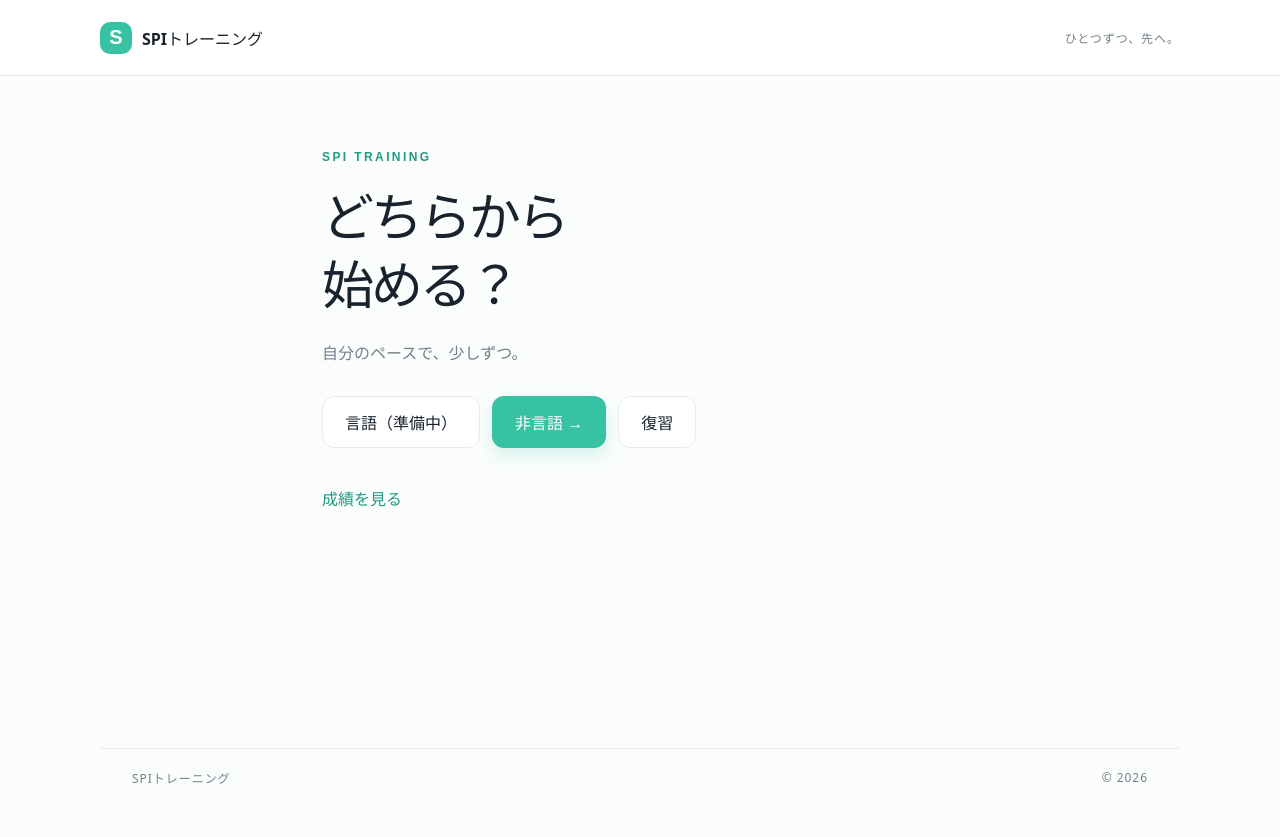
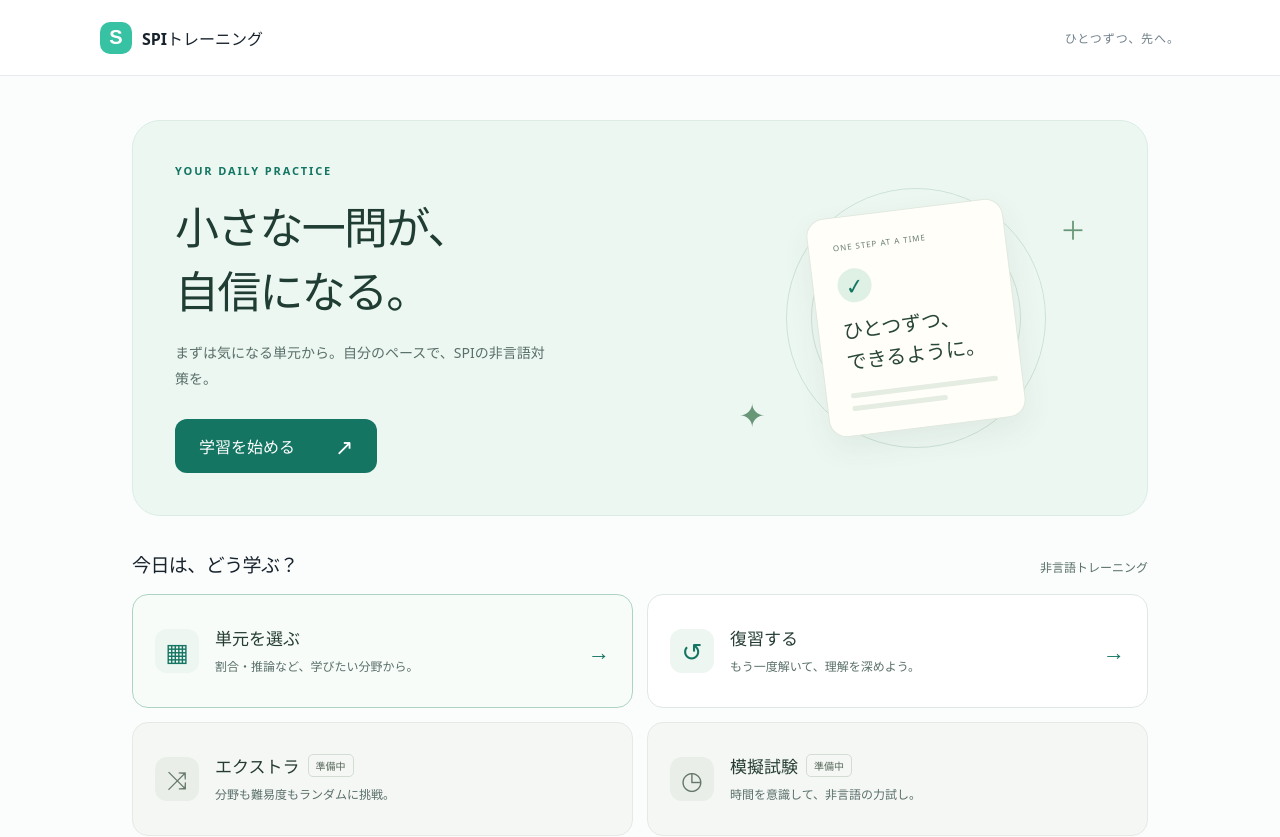
Before and after one commit to cucumber1117/C_App1_spi, a React (Vite) app: page / in a window 1280 px wide. Shown: the top 837 px of the page. Before the commit the page ends 807 px from the top, so only its background shows below. Built offline with nearby package versions, Linux system fonts and the light colour scheme.

Commit message:
ホームUI修正

```diff
--- a/src/App.tsx
+++ b/src/App.tsx
@@ -65,7 +65,12 @@ export default function App() {
     {saveError && <aside className="storage-alert" role="alert"><span>{saveError}</span><button type="button" onClick={() => { try { saveLearning(stateRef.current); setSaveError(null) } catch { /* 警告を維持する */ } }}>保存を再試行</button></aside>}
     {generationError && <aside className="storage-alert" role="alert"><span>{generationError} 回答済みのデータは保持しています。</span><button type="button" onClick={() => retryGeneration.current?.()}>生成を再試行</button><button type="button" onClick={() => setGenerationError(null)}>閉じる</button></aside>}
     <main className="page-container">
-      {state.page === 'home' && <Home started={Object.keys(state.sessions).length > 0} onContinue={continueLearning} onMap={() => commit(s => ({ ...s, page: 'map', track: 'nonverbal' }))} onReview={() => go('review')} onPerformance={() => go('performance')} />}
+      {state.page === 'home' && <Home started={Object.keys(state.sessions).length > 0}
+        onContinue={continueLearning} onMap={() => commit(s => ({ ...s, page: 'map', track: 'nonverbal' }))}
+        onReview={() => go('review')} onPerformance={() => go('performance')}
+        // TODO(各モード担当): 開始画面の接続時にavailableとコールバックを同時に更新する。
+        // 未接続の間はHome側でボタンをdisabledにし、開始処理は呼び出さない。
+        extraAvailable={false} mockAvailable={false} onExtra={() => {}} onMock={() => {}} />}
       {state.page === 'map' && (state.track === 'nonverbal' ? <CategoryMap state={state} onSelectStage={id => start(id, 'practice')} onSeen={onSeen} onHome={() => go('home')} /> : <section className="page-content"><p>言語は準備中です。</p><button type="button" onClick={() => go('home')}>ホームへ戻る</button></section>)}
       {state.page === 'exercise' && session && <StageExercise key={session.id} session={session} inReview={Boolean(state.reviews[session.plan.stageId])} saveError={saveError}
         onSelect={answer => commit(s => selectAnswer(s, answer))} onSubmit={elapsed => commit(s => submitAnswer(s, elapsed))} onAdvance={() => commit(advance)}
--- /dev/null
+++ b/src/pages/home/home.css
@@ -0,0 +1,64 @@
+.home-dashboard { --home-green: #147562; --home-muted: #596f69; padding: 44px 32px 36px; }
+.home-dashboard button { -webkit-tap-highlight-color: transparent; }
+.home-dashboard button:focus-visible { outline: 3px solid #147562; outline-offset: 5px; }
+.home-welcome { display: grid; grid-template-columns: 1.4fr 1fr; align-items: center; gap: 24px; padding: 42px; border: 1px solid #dbece5; border-radius: 28px; background: #edf7f2; overflow: hidden; }
+.home-eyebrow { margin: 0 0 18px; color: var(--home-green); font-size: 11px; font-weight: 700; letter-spacing: .17em; }
+.home-dashboard h1 { margin: 0 0 16px; color: #203d34; font-size: clamp(30px, 4vw, 44px); line-height: 1.45; letter-spacing: -.04em; }
+.home-intro { max-width: 380px; margin: 0 0 26px; color: var(--home-muted); font-size: 14px; line-height: 1.9; }
+.home-start { display: inline-flex; align-items: center; justify-content: space-between; gap: 40px; min-height: 52px; padding: 12px 24px; border: 0; border-radius: 12px; background: var(--home-green); color: white; font-weight: 700; }
+.home-start:hover { background: #105d4e; }
+.home-start > span { font-size: 22px; }
+.home-illustration { position: relative; display: grid; place-items: center; min-width: 0; height: 260px; pointer-events: none; }
+.home-orbit { position: absolute; width: 260px; height: 260px; border: 1px solid #cce2d6; border-radius: 50%; }
+.home-orbit-inner { width: 210px; height: 210px; }
+.home-study-card { position: relative; display: flex; flex-direction: column; align-items: flex-start; width: 198px; padding: 24px; border: 1px solid #e0e9df; border-radius: 18px; background: #fffef9; box-shadow: 0 12px 30px #254c3712; transform: rotate(-7deg); }
+.home-study-kicker { font-size: 8px; letter-spacing: .12em; color: #667b6b; }
+.home-study-check { display: grid; place-items: center; width: 34px; height: 34px; margin: 17px 0 12px; border-radius: 50%; background: #dff0e5; color: var(--home-green); font-size: 22px; }
+.home-study-title { font-size: 20px; font-weight: 700; line-height: 1.55; color: #294735; }
+.home-study-line { width: 100%; height: 5px; margin-top: 16px; border-radius: 10px; background: #e5ece2; }
+.home-study-line-short { width: 65%; margin-top: 8px; }
+.home-spark { position: absolute; color: #689778; }
+.home-spark-one { top: 22px; right: 5%; font-size: 26px; }
+.home-spark-two { bottom: 12px; left: 3%; font-size: 32px; }
+.home-section-heading { display: flex; flex-wrap: wrap; align-items: baseline; justify-content: space-between; gap: 8px; margin: 34px 0 16px; }
+.home-section-heading h2 { margin: 0; font-size: 19px; letter-spacing: -.03em; }
+.home-section-heading > span { color: var(--home-muted); font-size: 12px; }
+.home-menu { display: grid; grid-template-columns: repeat(2, minmax(0, 1fr)); gap: 14px; }
+.home-menu-card { display: flex; align-items: center; gap: 16px; min-height: 114px; padding: 22px; border: 1px solid #dfe8e3; border-radius: 16px; color: #243c32; background: #fff; text-align: left; transition: border-color .15s, background .15s; }
+.home-menu-card-featured { border-color: #add4c3; background: #f7fcf9; }
+.home-menu-card:not(:disabled):hover { border-color: var(--home-green); background: #f0f8f3; }
+.home-menu-icon { display: grid; place-items: center; flex: 0 0 44px; height: 44px; border-radius: 12px; background: #edf6f0; color: var(--home-green); font-size: 25px; }
+.home-menu-copy { flex: 1; min-width: 0; }
+.home-menu-copy > strong { display: flex; flex-wrap: wrap; align-items: center; gap: 8px; margin-bottom: 7px; font-size: 17px; }
+.home-menu-copy > span { display: block; color: var(--home-muted); font-size: 12px; line-height: 1.7; }
+.home-menu-arrow { flex-shrink: 0; color: var(--home-green); font-size: 22px; }
+.home-menu-card:disabled { cursor: not-allowed; background: #f5f7f5; border-color: #e5eae5; }
+.home-menu-card:disabled .home-menu-icon { background: #e9eee9; color: #657769; }
+.home-menu-card:disabled .home-menu-arrow { visibility: hidden; }
+.home-status { padding: 3px 7px; border: 1px solid #d3ddd4; border-radius: 5px; color: #58685b; font-size: 10px; font-weight: 500; white-space: nowrap; }
+.home-performance { display: flex; align-items: center; gap: 15px; width: 100%; margin-top: 22px; padding: 20px 22px; border: 1px solid #e4e9e2; border-radius: 16px; color: #344735; background: #f7f8f2; text-align: left; }
+.home-performance:hover { border-color: #9dab92; }
+.home-performance-icon { font-size: 25px; }
+.home-performance > span:nth-child(2) { display: flex; flex-direction: column; gap: 5px; }
+.home-performance strong { font-size: 14px; }
+.home-performance > span:nth-child(2) > span { font-size: 12px; color: var(--home-muted); }
+.home-performance-link { margin-left: auto; color: var(--home-green); font-size: 13px; font-weight: 700; white-space: nowrap; }
+.home-footnote { margin: 24px 0 0; color: var(--home-muted); font-size: 11px; text-align: center; line-height: 1.8; }
+@media (max-width: 700px) {
+  .home-dashboard { padding: 24px 20px 28px; }
+  .home-welcome { grid-template-columns: 1fr; padding: 28px 24px; border-radius: 22px; }
+  .home-illustration { display: none; }
+  .home-dashboard h1 { font-size: clamp(29px, 7.4vw, 40px); }
+  .home-start { width: 100%; }
+  .home-intro { max-width: none; font-size: 13px; }
+  .home-section-heading { margin-top: 28px; }
+  .home-menu { grid-template-columns: 1fr; gap: 12px; }
+  .home-menu-card { min-height: 102px; padding: 18px; gap: 12px; }
+  .home-menu-copy > strong { font-size: 16px; }
+  .home-menu-arrow { font-size: 18px; }
+  .home-performance { flex-wrap: wrap; padding: 18px; gap: 12px; }
+  .home-performance-link { display: block; text-align: right; }
+}
+@media (prefers-reduced-motion: reduce) {
+  .home-dashboard button { transition: none; }
+}
--- a/src/pages/home/home.tsx
+++ b/src/pages/home/home.tsx
@@ -1,21 +1,62 @@
-type HomeProps = {
+import './home.css'
+
+export type HomeProps = {
   started: boolean
+  extraAvailable: boolean
+  mockAvailable: boolean
   onContinue: () => void
   onMap: () => void
+  onExtra: () => void
   onReview: () => void
+  onMock: () => void
   onPerformance: () => void
 }
-export default function Home({ started, onContinue, onMap, onReview, onPerformance }: HomeProps) {
-  return <section className="page-content learning-home">
-    <p className="eyebrow">SPI TRAINING</p>
-    <h1>{started ? <>今日も、<br />ひとつ先へ。</> : <>どちらから<br />始める？</>}</h1>
-    <p className="lead">自分のペースで、少しずつ。</p>
-    {started && <button className="primary-button continue-button" type="button" onClick={onContinue}>続きから →</button>}
-    <div className="home-actions">
-      <button className="secondary-button" type="button" disabled>言語（準備中）</button>
-      <button className={started ? 'secondary-button' : 'primary-button'} type="button" onClick={onMap}>非言語 →</button>
-      <button className="secondary-button" type="button" onClick={onReview}>復習</button>
+export default function Home({ started, extraAvailable, mockAvailable, onContinue, onMap, onExtra, onReview, onMock, onPerformance }: HomeProps) {
+  return <section className="home-dashboard" aria-labelledby="home-title">
+    <div className="home-welcome">
+      <div className="home-welcome-copy">
+        <p className="home-eyebrow">YOUR DAILY PRACTICE</p>
+        <h1 id="home-title">{started ? <>今日も、ひとつ。<br />自信につなげよう。</> : <>小さな一問が、<br />自信になる。</>}</h1>
+        <p className="home-intro">{started ? '昨日の続きも、新しい挑戦も。自分のペースで進もう。' : 'まずは気になる単元から。自分のペースで、SPIの非言語対策を。'}</p>
+        <button className="home-start" type="button" onClick={started ? onContinue : onMap}>
+          {started ? '続きから' : '学習を始める'}<span aria-hidden="true">↗</span>
+        </button>
+      </div>
+      <div className="home-illustration" aria-hidden="true">
+        <span className="home-orbit" />
+        <span className="home-orbit home-orbit-inner" />
+        <div className="home-study-card"><span className="home-study-kicker">ONE STEP AT A TIME</span><span className="home-study-check">✓</span><span className="home-study-title">ひとつずつ、<br />できるように。</span><span className="home-study-line" /><span className="home-study-line home-study-line-short" /></div>
+        <span className="home-spark home-spark-one">＋</span><span className="home-spark home-spark-two">✦</span>
+      </div>
     </div>
-    <button className="quiet-link" type="button" onClick={onPerformance}>成績を見る</button>
+
+    <div className="home-section-heading"><h2 id="home-menu-title">今日は、どう学ぶ？</h2><span>非言語トレーニング</span></div>
+    <nav className="home-menu" aria-labelledby="home-menu-title">
+      <button className="home-menu-card home-menu-card-featured" type="button" onClick={onMap}>
+        <span className="home-menu-icon" aria-hidden="true">▦</span>
+        <span className="home-menu-copy"><strong>単元を選ぶ</strong><span>割合・推論など、学びたい分野から。</span></span>
+        <span className="home-menu-arrow" aria-hidden="true">→</span>
+      </button>
+      <button className="home-menu-card" type="button" onClick={onReview}>
+        <span className="home-menu-icon" aria-hidden="true">↺</span>
+        <span className="home-menu-copy"><strong>復習する</strong><span>もう一度解いて、理解を深めよう。</span></span>
+        <span className="home-menu-arrow" aria-hidden="true">→</span>
+      </button>
+      <button className="home-menu-card" type="button" disabled={!extraAvailable} onClick={extraAvailable ? onExtra : undefined}>
+        <span className="home-menu-icon" aria-hidden="true">⤨</span>
+        <span className="home-menu-copy"><strong>エクストラ{!extraAvailable && <span className="home-status">準備中</span>}</strong><span>分野も難易度もランダムに挑戦。</span></span>
+        <span className="home-menu-arrow" aria-hidden="true">→</span>
+      </button>
+      <button className="home-menu-card" type="button" disabled={!mockAvailable} onClick={mockAvailable ? onMock : undefined}>
+        <span className="home-menu-icon" aria-hidden="true">◷</span>
+        <span className="home-menu-copy"><strong>模擬試験{!mockAvailable && <span className="home-status">準備中</span>}</strong><span>時間を意識して、非言語の力試し。</span></span>
+        <span className="home-menu-arrow" aria-hidden="true">→</span>
+      </button>
+    </nav>
+
+    <button className="home-performance" type="button" onClick={onPerformance}>
+      <span className="home-performance-icon" aria-hidden="true">▥</span><span><strong>学習のあしあと</strong><span>これまでの成績を振り返る</span></span><span className="home-performance-link">成績を見る <span aria-hidden="true">→</span></span>
+    </button>
+    <p className="home-footnote">現在は非言語に対応しています。言語は準備中です。</p>
   </section>
 }
```
Also changed, not shown: 1 other file (tests, documents, lock files or other folders).
